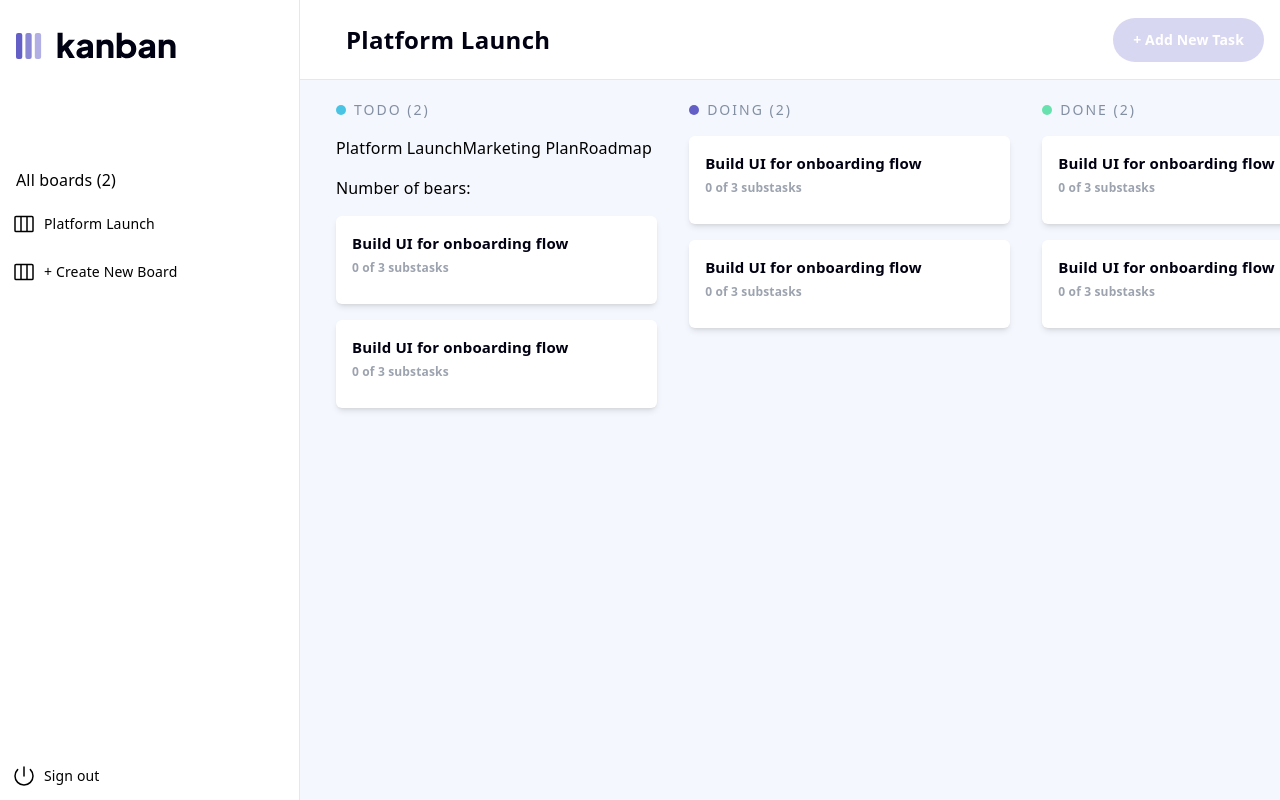
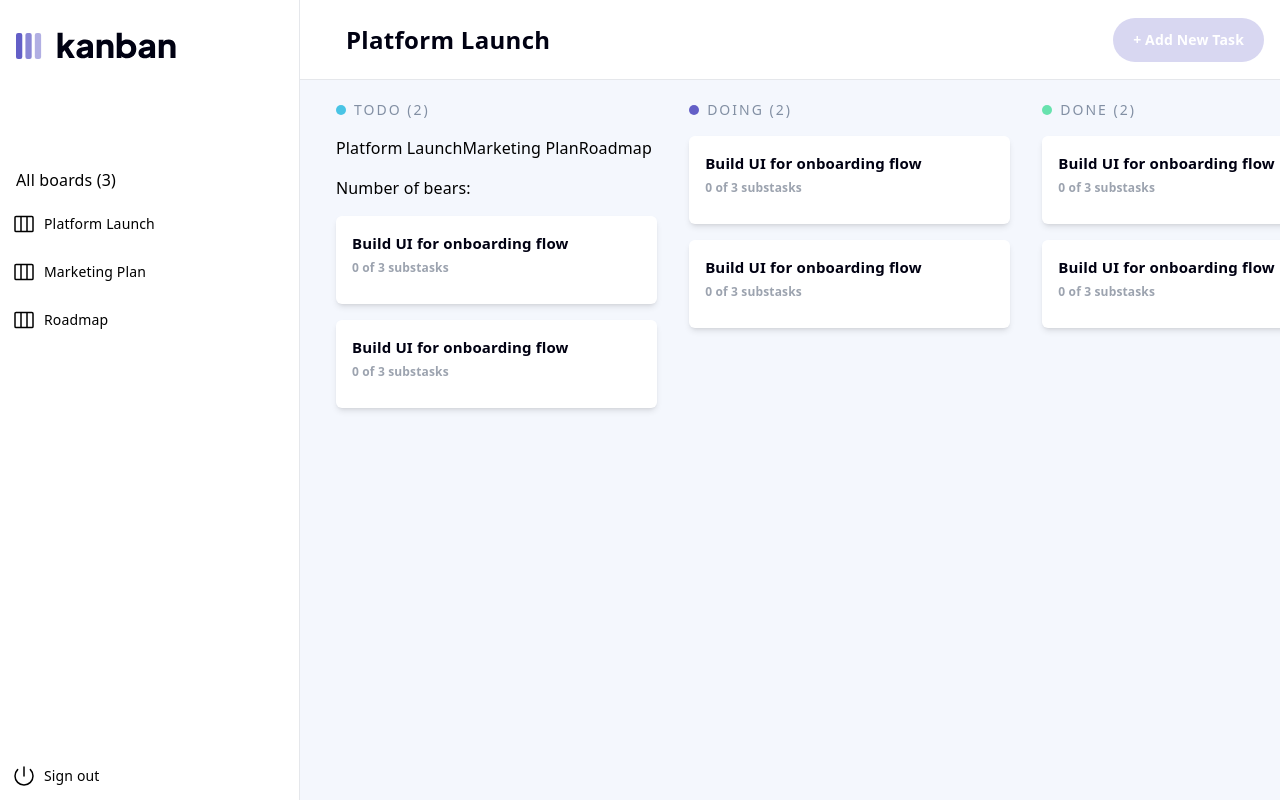
Before and after one commit to jakwakwa/kanban-fm-postgress-prisma, a Next.js app: page /kanban in a window 1280 px wide. Built offline with nearby package versions, Linux system fonts and the light colour scheme.

Commit message:
sidenav board names using store data

```diff
--- a/app/kanban/layout.tsx
+++ b/app/kanban/layout.tsx
@@ -1,5 +1,5 @@
-import KanbanHeader from "../ui/kanban/header";
-import SideNav from "../ui/kanban/sidenav";
+import KanbanHeader from "../../components/ui/header";
+import SideNav from "../../components/ui/kanban/sidenav";
 
 export default function Layout({ children }: { children: React.ReactNode }) {
   return (
--- a/app/kanban/page.tsx
+++ b/app/kanban/page.tsx
@@ -1,6 +1,6 @@
 import useBearStore from "@/context/store";
-import Button from "../ui/button";
-import KanbanGrid from "./kanban-grid";
+import Button from "../../components/ui/button";
+import KanbanGrid from "../../components/ui/kanban/kanban-grid";
 
 const KanbanPage = () => {
   const isEmpty = false;
--- a/app/ui/kanban/sidenav.tsx
+++ /dev/null
@@ -1,35 +0,0 @@
-import Link from "next/link";
-import NavLinks from "@/app/ui/kanban/nav-links";
-
-import { PowerIcon } from "@heroicons/react/24/outline";
-import Logo from "../logo";
-import { SignOutButton } from "@clerk/nextjs";
-
-export default function SideNav() {
-  return (
-    <div className="fixed w-[300px] z-1 flex h-full flex-col px-3 py-0 md:px-0 bg-white border-r">
-      <Link
-        className="mb-2 flex h-20 items-start justify-start rounded-md bg-white p-4 md:pt-8 md:h-40"
-        href="/"
-      >
-        <div className="w-32 text-white md:w-40">
-          <Logo />
-        </div>
-      </Link>
-      <div className="flex grow flex-row justify-between space-x-2 md:flex-col md:space-x-0 md:space-y-0">
-        <div className="px-4 pb-2">All boards (2)</div>
-        <NavLinks />
-        <div className="hidden h-auto w-full grow rounded-md md:block"></div>
-        <form>
-          <button className="flex h-[48px] w-full grow items-center justify-center gap-2 rounded-md p-3 text-sm font-medium md:flex-none md:justify-start md:p-2 md:px-3  bg-white p-3 text-sm font-medium hover:bg-violet-100 hover:text-violet-600">
-            <PowerIcon className="w-6" />
-            <div className="hidden md:block">
-              {" "}
-              <SignOutButton />
-            </div>
-          </button>
-        </form>
-      </div>
-    </div>
-  );
-}
--- a/app/ui/kanban/header.tsx
+++ b/components/ui/header.tsx
@@ -1,4 +1,4 @@
-import Button from "../button";
+import Button from "./button";
 
 const KanbanHeader = () => {
   return (
--- a/app/kanban/kanban-grid.tsx
+++ b/components/ui/kanban/kanban-grid.tsx
@@ -1,6 +1,6 @@
 "use client";
-import KanbanCard from "./kanban-card";
-import ColumnText from "./column-text";
+import KanbanCard from "@/components/ui/kanban/kanban-card";
+import ColumnText from "@/components/ui/kanban/column-text";
 import useStore from "@/context/store";
 
 const KanbanGrid = () => {
--- /dev/null
+++ b/components/ui/kanban/sidenav.tsx
@@ -0,0 +1,58 @@
+"use client";
+import Link from "next/link";
+import NavLinks from "@/components/ui/kanban/nav-links";
+
+import {
+  LinkIcon,
+  PowerIcon,
+  ViewColumnsIcon,
+} from "@heroicons/react/24/outline";
+import Logo from "../logo";
+import { SignOutButton } from "@clerk/nextjs";
+import useStore from "@/context/store";
+
+export default function SideNav() {
+  // @ts-ignore
+  const { boards } = useStore(); // Access the store's state
+  console.log("boards", boards);
+  return (
+    <div className="fixed w-[300px] z-1 flex h-full flex-col px-3 py-0 md:px-0 bg-white border-r">
+      <Link
+        className="mb-2 flex h-20 items-start justify-start rounded-md bg-white p-4 md:pt-8 md:h-40"
+        href="/"
+      >
+        <div className="w-32 text-white md:w-40">
+          <Logo />
+        </div>
+      </Link>
+      <div className="flex grow flex-row justify-between space-x-2 md:flex-col md:space-x-0 md:space-y-0">
+        <div className="px-4 pb-2">All boards ({boards.length})</div>
+        <div className="text-black">
+          <div className="flex flex-col w-full">
+            {boards?.map((board: { name: any }, i: number) => (
+              <div className="text-black" key={i}>
+                <a
+                  key={board.name}
+                  href={"#"}
+                  className="flex h-[48px] grow items-center justify-center gap-2 rounded-md bg-white p-3 text-sm font-medium hover:bg-violet-100 hover:text-violet-600 md:flex-none md:justify-start md:p-2 md:px-3"
+                >
+                  <ViewColumnsIcon className="w-6" />
+                  <p className="hidden md:block"> {board?.name}</p>
+                </a>
+              </div>
+            ))}
+          </div>
+        </div>
+        <div className="hidden h-auto w-full grow rounded-md md:block"></div>
+        <form>
+          <button className="flex h-[48px] w-full grow items-center justify-center gap-2 rounded-md p-3 text-sm font-medium md:flex-none md:justify-start md:p-2 md:px-3 bg-white hover:bg-violet-100 hover:text-violet-600">
+            <PowerIcon className="w-6" />
+            <div className="hidden md:block">
+              <SignOutButton />
+            </div>
+          </button>
+        </form>
+      </div>
+    </div>
+  );
+}
```
Also changed, not shown: components/ui/button.tsx (renamed from app/ui/button.tsx), components/ui/kanban/column-text.tsx (renamed from app/kanban/column-text.tsx), components/ui/kanban/kanban-card.tsx (renamed from app/kanban/kanban-card.tsx), components/ui/kanban/nav-links.tsx (renamed from app/ui/kanban/nav-links.tsx), components/ui/logo.tsx (renamed from app/ui/logo.tsx).
